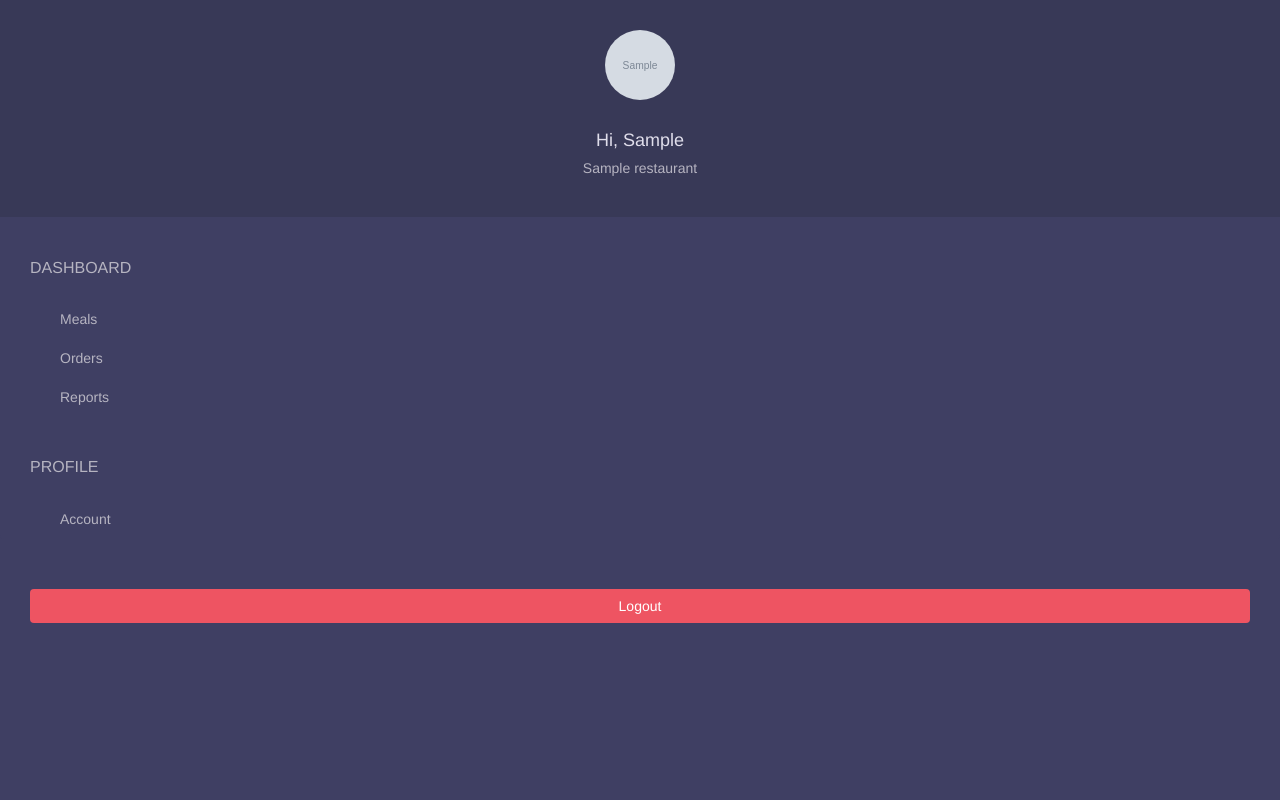
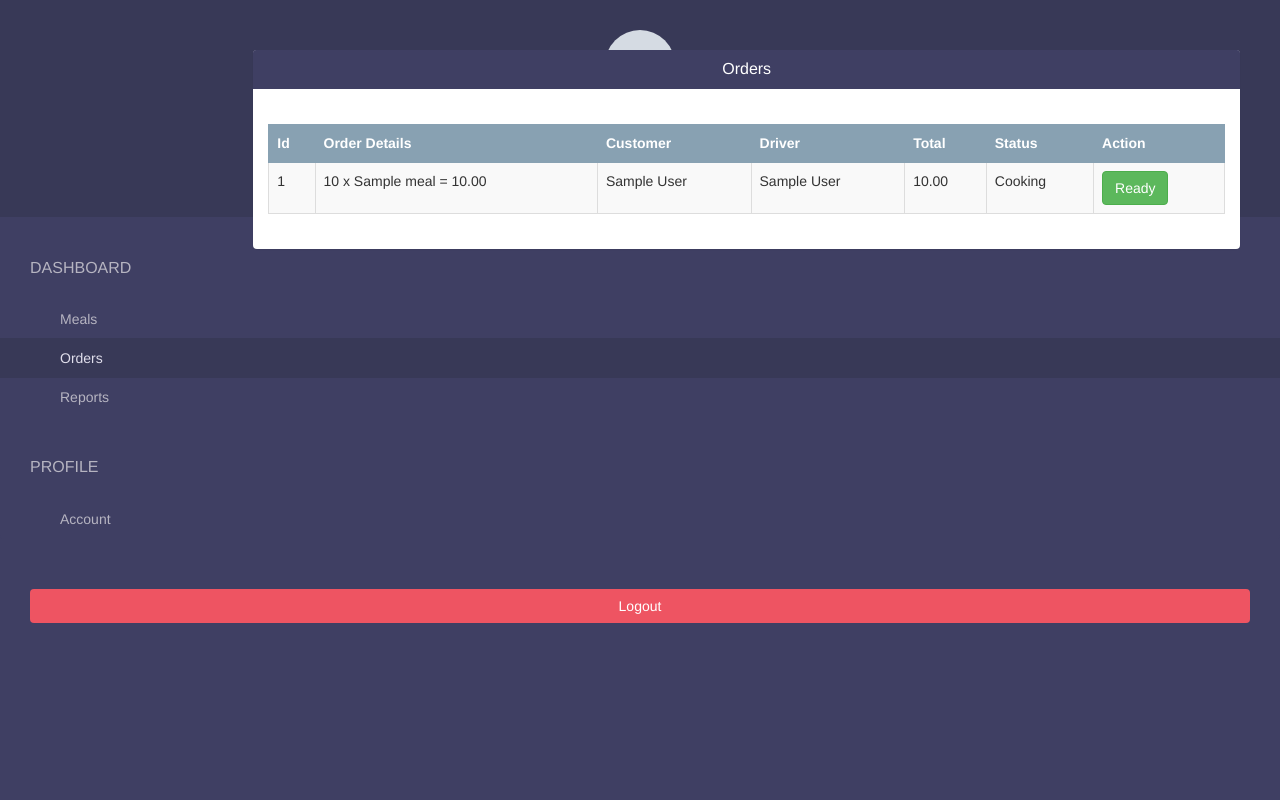
Before and after one commit to aydenbottos/getafeed, a Django app: page /restaurant/orders/ in a window 1280 px wide. Run offline with Django 3.2, Linux system fonts and the light colour scheme; a user stored in the database is signed in; tables that the repository leaves empty hold one stand-in row (values such as "Sample post"); grey boxes marked "Sample" are stand-in pictures; some libraries are stand-ins or nearby versions.

Commit message:
nearly done

```diff
--- a/foodtasker/urls.py
+++ b/foodtasker/urls.py
@@ -1,6 +1,6 @@
 from django.contrib import admin
 from django.urls import path, include
-from foodtaskerapp import views
+from foodtaskerapp import views, apis
 from django.contrib.auth.views import LoginView, LogoutView
 from django.conf.urls import url
 
@@ -21,7 +21,9 @@ urlpatterns = [
     url(r'^restaurant/account/$', views.restaurant_account, name = 'restaurant-account'),
     url(r'^restaurant/meals/$', views.restaurant_meals, name = 'restaurant-meals'),
     url(r'^restaurant/meals/add/$', views.restaurant_add_meals, name = 'restaurant-add-meals'),
+    url(r'^restaurant/meals/edit/(?P<meal_id>\d+)/$', views.restaurant_edit_meals, name = 'restaurant-edit-meals'),
     url(r'^restaurant/orders/$', views.restaurant_orders, name = 'restaurant-orders'),
     url(r'^restaurant/report/$', views.restaurant_report, name = 'restaurant-report'),
+    url(r'^api/customer/restaurants/$', apis.customer_get_restaurant)
 
 ] + static(settings.MEDIA_URL, document_root=settings.MEDIA_ROOT)
--- a/foodtaskerapp/admin.py
+++ b/foodtaskerapp/admin.py
@@ -1,6 +1,6 @@
 from django.contrib import admin
 
-from foodtaskerapp.models import Restaurant, Customer, Driver, Meal
+from foodtaskerapp.models import Restaurant, Customer, Driver, Meal, Order, OrderDetails
 
 class MealAdmin(admin.ModelAdmin):
     list_display = ('name', 'restaurant', )
@@ -10,3 +10,5 @@ admin.site.register(Restaurant)
 admin.site.register(Customer)
 admin.site.register(Driver)
 admin.site.register(Meal, MealAdmin)
+admin.site.register(Order)
+admin.site.register(OrderDetails)
--- a/foodtaskerapp/models.py
+++ b/foodtaskerapp/models.py
@@ -1,6 +1,7 @@
 from djmoney.models.fields import MoneyField
 from django.db import models
 from django.contrib.auth.models import User
+from django.utils import timezone
 
 # Create your models here.
 class Restaurant(models.Model):
@@ -40,3 +41,38 @@ class Meal(models.Model):
 
     def __str__(self):
         return self.name
+
+class Order(models.Model):
+    COOKING = 1
+    READY = 2
+    ONTHEWAY = 3
+    DELIVERED = 4
+
+    STATUS_CHOICES = (
+        (COOKING, "Cooking"),
+        (READY, "Ready"),
+        (ONTHEWAY, "On the way"),
+        (DELIVERED, "Delivered")
+    )
+
+    customer = models.ForeignKey(Customer, on_delete=models.CASCADE)
+    restaurant = models.ForeignKey(Restaurant, on_delete=models.CASCADE)
+    driver = models.ForeignKey(Driver, on_delete=models.CASCADE)
+    address = models.CharField(max_length=500)
+    total = MoneyField(max_digits=10, decimal_places=2, default_currency='AUD')
+    status = models.IntegerField(choices = STATUS_CHOICES)
+    created_at = models.DateTimeField(default = timezone.now)
+    pickedup_at = models.DateTimeField(blank = True, null = True)
+
+    def __str__(self):
+        return str(self.id)
+
+
+class OrderDetails(models.Model):
+    order = models.ForeignKey(Order, related_name='order_details', on_delete=models.CASCADE)
+    meal = models.ForeignKey(Meal, on_delete=models.CASCADE)
+    quantity = models.IntegerField()
+    sub_total = MoneyField(max_digits=10, decimal_places=2, default_currency='AUD')
+
+    def __str__(self):
+        return str(self.id)
--- a/foodtaskerapp/templates/restaurant/base.html
+++ b/foodtaskerapp/templates/restaurant/base.html
@@ -3,6 +3,12 @@
 {% block title %} Restaurant {% endblock %}
 
 {% block sidebar %}
+
+    {% url 'restaurant-orders' as restaurant_orders_url %}
+    {% url 'restaurant-meals' as restaurant_meals_url %}
+    {% url 'restaurant-report' as restaurant_report_url %}
+    {% url 'restaurant-account' as restaurant_account_url %}
+
     <div class="text-center">
       <img class="img-circle" src="{{ MEDIA_URL }}{{ request.user.restaurant.logo }}"
           width="70" height="70" />
@@ -15,12 +21,12 @@
     <div class="list-group">
       <span class="text-uppercase">Dashboard</span>
 
-      <a href="{% url 'restaurant-meals' %}" class="list-group-item">Meals</a>
-      <a href="{% url 'restaurant-orders' %}" class="list-group-item">Orders</a>
-      <a href="{% url 'restaurant-report' %}" class="list-group-item">Reports</a>
+      <a href="{% url 'restaurant-meals' %}" class="list-group-item {% if request.path == restaurant_meals_url %} active {% endif %}">Meals</a>
+      <a href="{% url 'restaurant-orders' %}" class="list-group-item {% if request.path == restaurant_orders_url %} active {% endif %}">Orders</a>
+      <a href="{% url 'restaurant-report' %}" class="list-group-item {% if request.path == restaurant_report_url %} active {% endif %}">Reports</a>
 
       <span class="text-uppercase">Profile</span>
-      <a href="{% url 'restaurant-account' %}" class="list-group-item">Account</a>
+      <a href="{% url 'restaurant-account' %}" class="list-group-item {% if request.path == restaurant_account_url %} active {% endif %}">Account</a>
     </div>
 
     <div class="text-center">
--- a/foodtaskerapp/templates/restaurant/meals.html
+++ b/foodtaskerapp/templates/restaurant/meals.html
@@ -27,7 +27,7 @@
                     {% for meal in meals %}
                         <tr>
                           <td scope="row">{{ meal.id }}</td>
-                          <td><a href="#">{{ meal.name }}</a></td>
+                          <td><a href="{% url 'restaurant-edit-meals' meal.id %}">{{ meal.name }}</a></td>
                           <td>{{ meal.short_description }}</td>
                           <td>{{ meal.price }}</td>
                           <td class="text-center"><img class="img-rounded"
--- a/foodtaskerapp/templates/restaurant/orders.html
+++ b/foodtaskerapp/templates/restaurant/orders.html
@@ -1,4 +1,53 @@
 {% extends 'restaurant/base.html' %}
 
 {% block page %}
+
+    <div class="panel">
+        <div class="panel-heading bg-blue">
+            <h4 class="panel-title text-center text-white">Orders</h4>
+        </div>
+        <div class="panel-body">
+            <br/>
+            <table class="table table-bordered table-hover table-striped">
+                <thead>
+                  <tr class="bg-gray text-white">
+                    <th>Id</th>
+                    <th>Order Details</th>
+                    <th>Customer</th>
+                    <th>Driver</th>
+                    <th>Total</th>
+                    <th>Status</th>
+                    <th>Action</th>
+                  </tr>
+                </thead>
+                <tbody>
+                    {% for order in orders %}
+                        <tr>
+                            <td scope="row">{{ order.id }}</td>
+                            <td>
+                              {% for od in order.order_details.all %}
+                                  {{ od.quantity }} x {{ od.meal.name }} = {{ od.sub_total }}
+                                  <br/>
+                              {% endfor %}
+                            </td>
+                            <td>{{ order.customer }}</td>
+                            <td>{{ order.driver }}</td>
+                            <td>{{ order.total }}</td>
+                            <td>{{ order.get_status_display }}</td>
+                            <td>
+                                {% if order.status == 1 %}
+                                    <form method="POST">
+                                      {% csrf_token %}
+                                      <input name="id" value="{{ order.id }}" hidden>
+                                      <button class="btn btn-success">Ready</button>
+                                    </form>
+                                {% endif %}
+                            </td>
+                        </tr>
+                    {% endfor %}
+
+                </tbody>
+            </table>
+        </div>
+    </div>
 {% endblock %}
--- a/foodtaskerapp/views.py
+++ b/foodtaskerapp/views.py
@@ -5,7 +5,7 @@ from foodtaskerapp.forms import UserForm, RestaurantForm, UserFormForEdit, Meals
 from django.contrib.auth import authenticate, login
 
 from django.contrib.auth.models import User
-from foodtaskerapp.models import Meal
+from foodtaskerapp.models import Meal, Order
 
 # Create your views here.
 def home(request):
@@ -56,8 +56,32 @@ def restaurant_add_meals(request):
     })
 
 @login_required(login_url='/restaurant/sign-in/')
+def restaurant_edit_meals(request, meal_id):
+    form = MealsForm(instance = Meal.objects.get(id = meal_id))
+
+    if request.method == "POST":
+        form = MealsForm(request.POST, request.FILES, instance = Meal.objects.get(id = meal_id))
+
+        if form.is_valid():
+            form.save()
+            return redirect(restaurant_meals)
+
+    return render(request, 'restaurant/edit_meal.html', {
+        "form": form
+    })
+
+
+@login_required(login_url='/restaurant/sign-in/')
 def restaurant_orders(request):
-    return render(request, 'restaurant/orders.html', {})
+    if request.method == "POST":
+        order = Order.objects.get(id = request.POST["id"], restaurant = request.user.restaurant)
+
+        if order.status == Order.COOKING:
+            order.status = Order.READY
+            order.save()
+
+    orders = Order.objects.filter(restaurant = request.user.restaurant).order_by("-id")
+    return render(request, 'restaurant/orders.html', {"orders": orders})
 
 @login_required(login_url='/restaurant/sign-in/')
 def restaurant_report(request):
```
Also changed, not shown: foodtaskerapp/apis.py (added, +13 -0 lines), foodtaskerapp/serializers.py (added, +15 -0 lines), foodtaskerapp/templates/restaurant/edit_meal.html (added, +21 -0 lines), foodtaskerapp/migrations/0007_orders.py (added), foodtaskerapp/migrations/0008_auto_20200217_1209.py (added), foodtaskerapp/migrations/0009_auto_20200217_1247.py (added).
